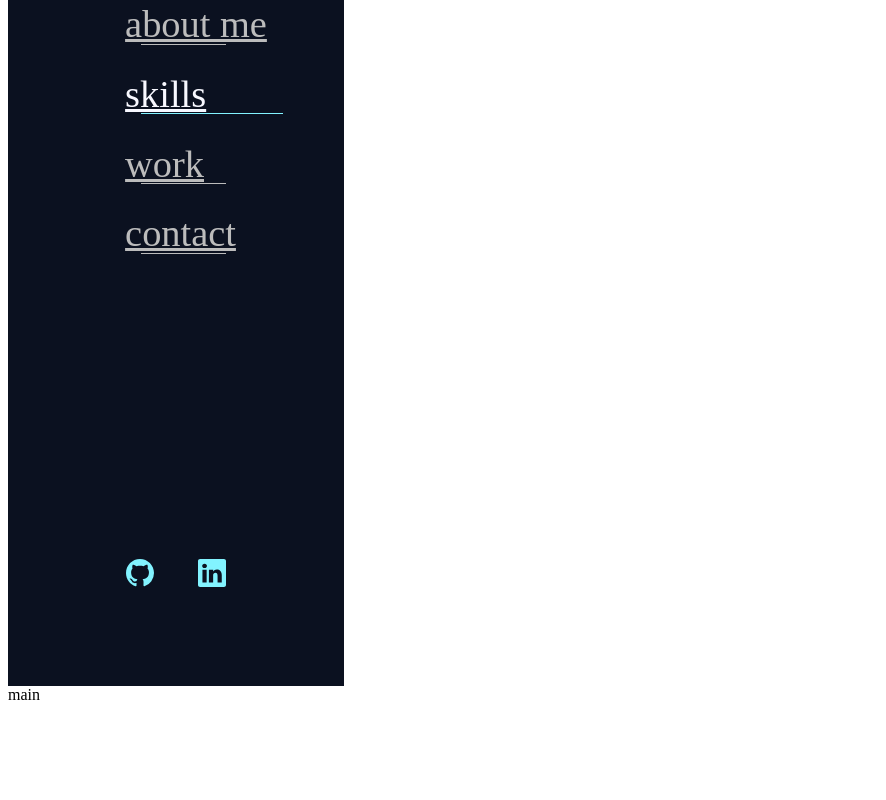
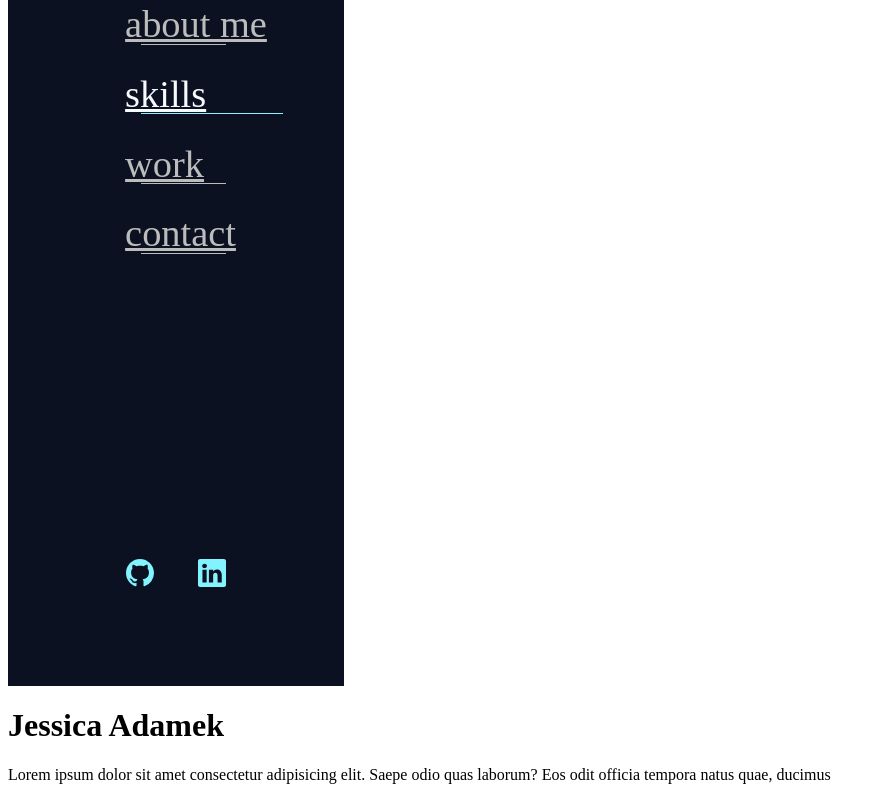
Before and after one commit to jeadamek/jadamek.com, a React (Vite) app: page / in a window 1280 px wide. Shown: the part 314-1114 px from the top of the page, without its empty margins (0-886 px from the left). Before the commit the page ends 1026 px from the top, so only its background shows below. Built offline with nearby package versions, Linux system fonts and the light colour scheme; the HTML template or start-up script is replaced by a standard one.

Commit message:
:art: create header structure

```diff
--- a/src/components/MainContent.jsx
+++ b/src/components/MainContent.jsx
@@ -1,7 +1,14 @@
 export function MainContent() {
    return (
-      <main>
-         main
-      </main>
+      <div id="page-content">
+         <header>
+            <h1>Jessica Adamek</h1>
+            <p>Lorem ipsum dolor sit amet consectetur adipisicing elit. Saepe odio quas laborum? Eos odit officia tempora natus quae, ducimus</p>
+         </header>
+
+         <main>
+
+         </main>
+      </div>
    )
 }
```
